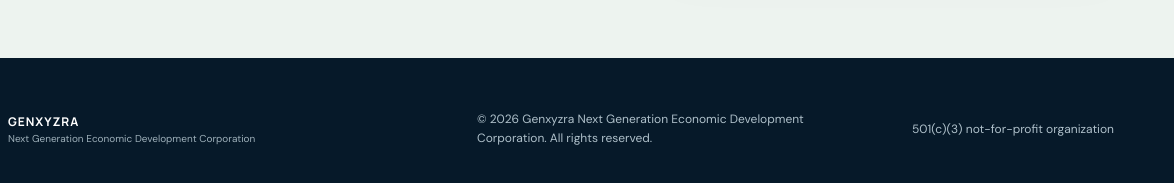
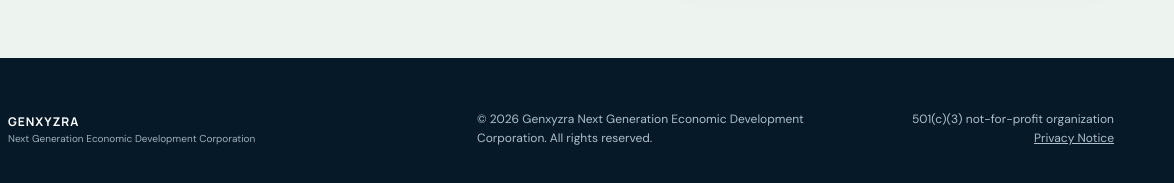
Before and after one commit to shigginsopen-arch/genxyzraonline, a website: page index.html in a window 1280 px wide. Shown: the part 4451-4634 px from the top of the page, 106-1280 px from the left. Drawn offline with Linux system fonts and the light colour scheme.

Commit message:
Link privacy notice from homepage

```diff
--- a/index.html
+++ b/index.html
@@ -227,7 +227,7 @@
         <span><strong>GENXYZRA</strong><small>Next Generation Economic Development Corporation</small></span>
       </div>
       <p>© <span id="year"></span> Genxyzra Next Generation Economic Development Corporation. All rights reserved.</p>
-      <p>501(c)(3) not-for-profit organization</p>
+      <p>501(c)(3) not-for-profit organization<br><a href="/privacy.html">Privacy Notice</a></p>
     </div>
   </footer>
 
```
